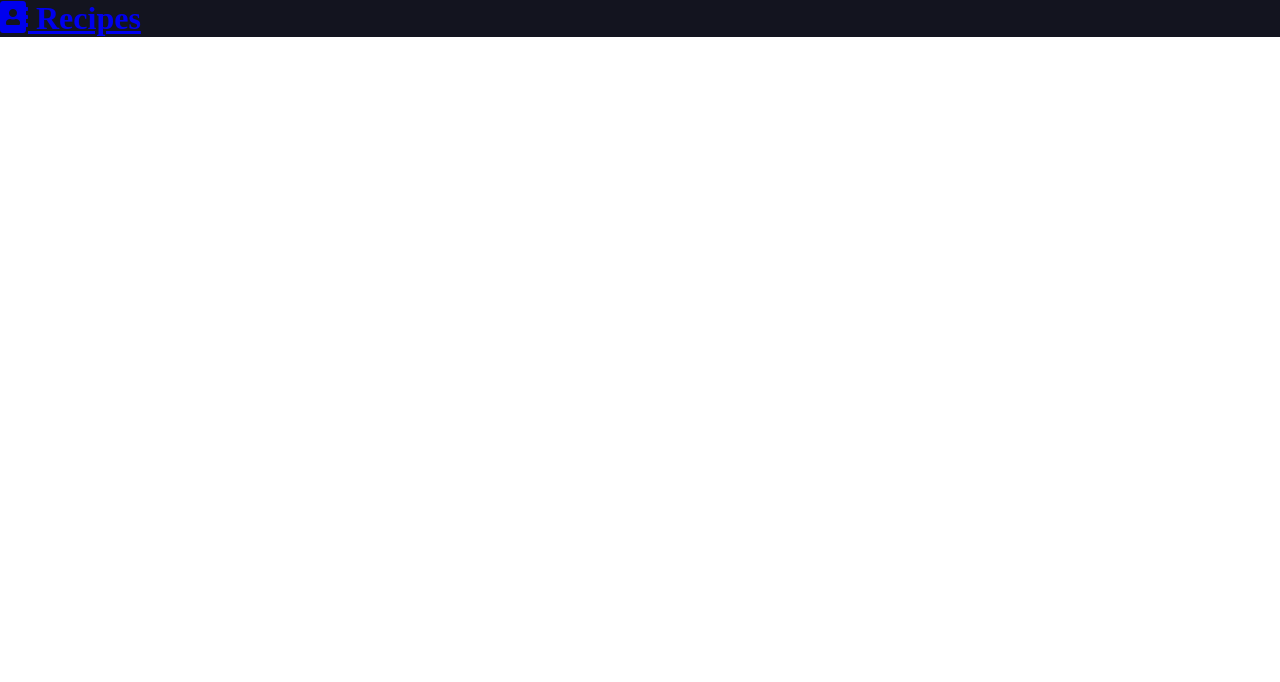
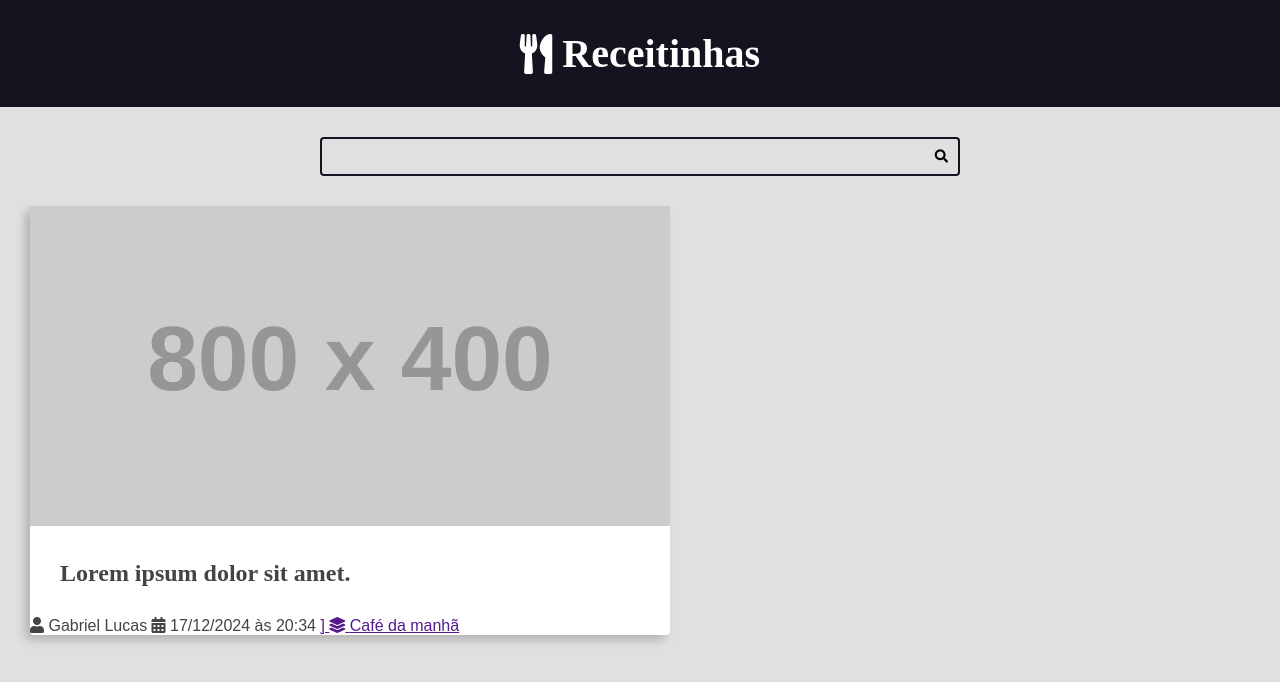
Before and after one commit to whoisgabreu/curso-django-projeto1, a Django app: page / in a window 1280 px wide. Shown: the top 682 px of the page. Run offline with Django 5.2, Linux system fonts and the light colour scheme; grey boxes labelled with a size stand in for pictures from a placeholder-image service; some libraries are stand-ins or nearby versions.

Commit message:
Aula incompleta: 33. Criando o card de receita - parte 2

```diff
--- a/projeto/settings.py
+++ b/projeto/settings.py
@@ -25,7 +25,7 @@ SECRET_KEY = 'django-insecure-_9ka^^mgbmc(o709%et7s2g9d1$xmr2i!&&v2i42jp9q@fe-qz
 # SECURITY WARNING: don't run with debug turned on in production!
 DEBUG = True
 
-ALLOWED_HOSTS = ["localhost"]
+ALLOWED_HOSTS = ["localhost","127.0.0.1"]
 
 
 # Application definition
--- a/recipes/templates/recipes/pages/home.html
+++ b/recipes/templates/recipes/pages/home.html
@@ -1,16 +1,42 @@
 {% include "recipes/partials/head.html" %}
 
 <body>
-    <header class="main-header-container">
-        <div class="main-header container">
-            <h1>
-                <a href="/">
-                    <i class="fas fa-address-book"></i>
-                    <span>Recipes</span>
-                </a>
-            </h1>
+    {% include "recipes/partials/header.html" %}
 
+    {% include "recipes/partials/search.html" %}
+
+    <main class="main-content-container">
+        <div class="main-content main-content-list container">
+            <div class="recipe recipe-list-item">
+                <div class="recipe-cover">
+                    <img src="https://placehold.co/800x400" alt="Temporário">
+                </div>
+                <div class="recipe-title-container">
+                    <h2 class="recipe-title">Lorem ipsum dolor sit amet.</h2>
+                </div>
+
+                <div class="recipe-author">
+                    <span class="recipe-author-item">
+                        <i class="fas fa-user"></i>
+                        Gabriel Lucas
+                    </span>
+
+                    <span class="recipe-author-item">
+                        <i class="fas fa-calendar-alt"></i>
+                        17/12/2024 às 20:34
+                    </span>
+
+                    <span class="recipe-author-item">
+                        <a href="">]
+                            <i class="fas fa-layer-group"></i>
+                            <span>Café da manhã</span>
+                        </a>
+                    </span>
+
+                </div>
+            </div>
         </div>
-    </header>
+    </main>
 </body>
+
 </html>
--- a/recipes/templates/recipes/partials/head.html
+++ b/recipes/templates/recipes/partials/head.html
@@ -4,11 +4,17 @@
     <meta charset="UTF-8">
     <meta name="viewport" content="width=device-width, initial-scale=1.0">
 
+    <!-- Font Awesomw -->
     <link rel="stylesheet" href="https://cdnjs.cloudflare.com/ajax/libs/font-awesome/5.15.4/css/fontawesome.min.css" integrity="sha512-P9vJUXK+LyvAzj8otTOKzdfF1F3UYVl13+F8Fof8/2QNb8Twd6Vb+VD52I7+87tex9UXxnzPgWA3rH96RExA7A==" crossorigin="anonymous" referrerpolicy="no-referrer" />
 
     <link rel="stylesheet" href="https://cdnjs.cloudflare.com/ajax/libs/font-awesome/5.15.4/css/brands.min.css" integrity="sha512-sVSECYdnRMezwuq5uAjKQJEcu2wybeAPjU4VJQ9pCRcCY4pIpIw4YMHIOQ0CypfwHRvdSPbH++dA3O4Hihm/LQ==" crossorigin="anonymous" referrerpolicy="no-referrer" />
 
     <link rel="stylesheet" href="https://cdnjs.cloudflare.com/ajax/libs/font-awesome/5.15.4/css/solid.min.css" integrity="sha512-tk4nGrLxft4l30r9ETuejLU0a3d7LwMzj0eXjzc16JQj+5U1IeVoCuGLObRDc3+eQMUcEQY1RIDPGvuA7SNQ2w==" crossorigin="anonymous" referrerpolicy="no-referrer" />
+
+    <!-- Roboto Google Fonts -->
+    <link rel="preconnect" href="https://fonts.googleapis.com">
+    <link rel="preconnect" href="https://fonts.gstatic.com" crossorigin>
+    <link href="https://fonts.googleapis.com/css2?family=Roboto:ital,wght@0,100;0,300;0,400;0,500;0,700;0,900;1,100;1,300;1,400;1,500;1,700;1,900&display=swap" rel="stylesheet">
 
     <title>Recipes</title>
 
@@ -63,17 +69,120 @@
 
         body {
             font-size: 1.6rem;
+            font-family: var(--font-primary);
+            background: var(--color-gray-1);
+            color: var(--color-dark-text);
+        }
+
+        h1, h2, h3, h4, h5, h5 {
+            font-family: var(--font-headings);
         }
 
         .container {
             max-width: 144rem;
             margin: 0 auto;
+            padding: var(--spacing-gutter-medium)
         }
 
         .main-header-container {
             background: var(--color-primary-dark);
         }
 
+        .main-logo {
+            font-size: 4rem;
+            color: var(--color-white);
+            text-decoration: none;
+            display: flex;
+            flex-flow: row nowrap;
+            align-items: center;
+            justify-content: center;
+            width: fit-content;
+            margin: 0 auto;
+        }
+
+        .main-logo-icon {
+            margin-right: 1rem;
+        }
+
+        .search-form {
+            border: .2rem solid var(--color-primary-dark);
+            max-width: 64rem;
+            margin: 0 auto;
+            border-radius: .4rem;
+            position: relative;
+            transition: all 300ms ease-in-out;
+        }
+
+        .search-input,
+        .search-button {
+            border: none;
+            background: none;
+            outline: none;
+            padding: 1rem;
+            transition: all 300ms ease-in-out;
+        }
+
+        .search-input {
+            width: 100%;
+            padding-right: 3rem;
+
+        }
+
+        .search-button {
+            position: absolute;
+            top: 0;
+            right: 0;
+        }
+
+        .search-button:focus {
+            outline: 1px solid var(--color-primary);
+            background: rgba(0, 0, 0, 0.1);
+        }
+
+        .search-form:focus-within {
+            border-color: var(--color-primary);
+            background: var(--color-white);
+        }
+
+        .search-form:focus-within .search-button{
+            color: var(--color-primary);
+        }
+
+        .main-content {
+            padding-top: 0;
+        }
+
+        .main-content-list {
+            display: grid;
+            grid-template-columns: repeat(auto-fit, minmax(340px, 1fr));
+            gap: var(--spacing-gutter-large);
+        }
+
+        .recipe {
+            background: var(--color-white);
+            box-shadow: -5px 5px 10px rgba(0, 0, 0, 0.2);
+            transform: scale(1);
+            transition: all 300ms ease-in-out;
+        }
+
+        .recipe img {
+            max-width: 100%;
+        }
+
+        .recipe-list-item {
+            max-width: 64rem;
+            border-radius: .4rem;
+        }
+
+        .recipe-list-item:hover {
+            box-shadow: -8px 8px 18px rgba(0, 0, 0, 0.25);
+            transform: scale(1.02);
+        }
+
+        .recipe-title-container {
+            padding: var(--spacing-gutter-medium);
+        }
+
     </style>
 
 </head>
--- /dev/null
+++ b/recipes/templates/recipes/partials/header.html
@@ -0,0 +1,11 @@
+<header class="main-header-container">
+    <div class="main-header container">
+        <h1>
+            <a class="main-logo" href="/">
+                <i class="fas fa-utensils main-logo-icon"></i>
+                <span class="main-logo-text">Receitinhas</span>
+            </a>
+        </h1>
+
+    </div>
+</header>
--- /dev/null
+++ b/recipes/templates/recipes/partials/search.html
@@ -0,0 +1,8 @@
+<div class="search-container">
+    <div class="container">
+        <form action="" class="search-form">
+            <input type="search" class="search-input" name="search">
+            <button type="submit" class="search-button"><i class="fas fa-search"></i></button>
+        </form>
+    </div>
+</div>
```
